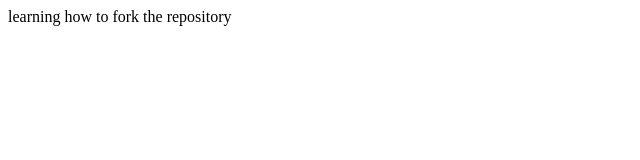
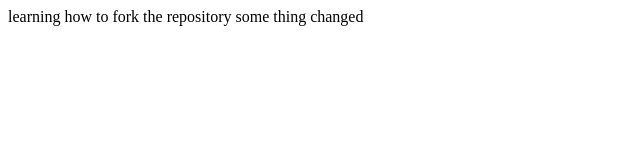
Before and after one commit to hemanth939/test, a plain HTML site: page index1.html in a window 1280 px wide. Shown: the whole page, without its empty margins (0-640 px from the left). Drawn offline with Linux system fonts and the light colour scheme.

Commit message:
commit message added changed

```diff
--- a/index1.html
+++ b/index1.html
@@ -6,6 +6,6 @@
     <title>Document</title>
 </head>
 <body>
-    learning how to fork the repository
+    learning how to fork the repository some thing changed
 </body>
 </html>
```
